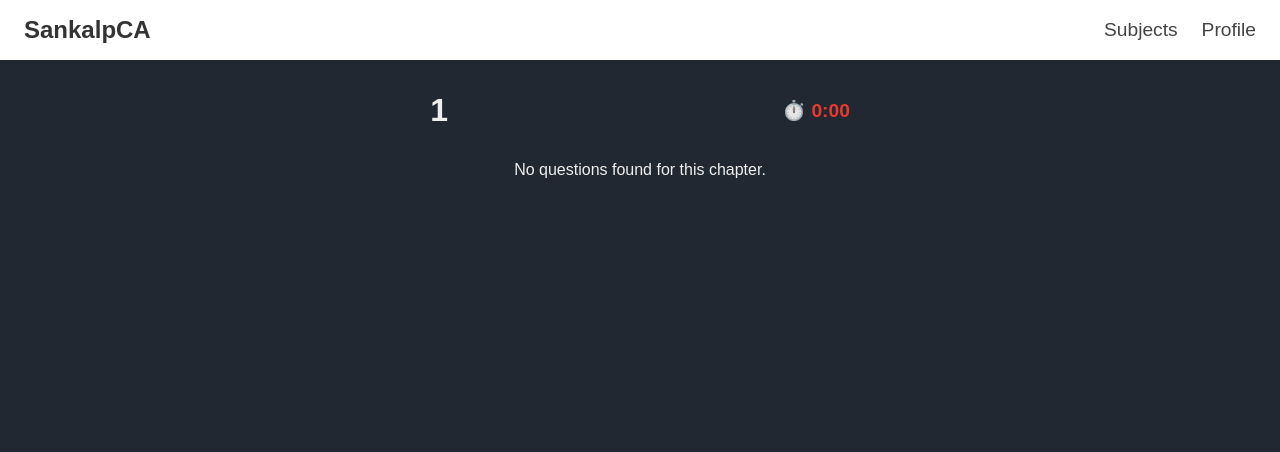
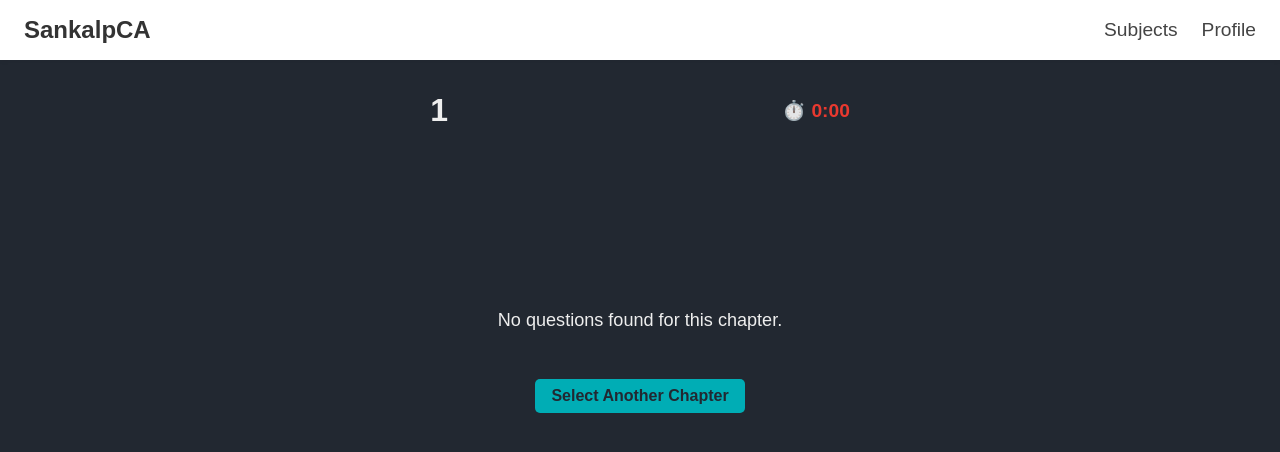
Before and after one commit to ajaynegi45/SankalpCA, a Next.js app: page /test/1/1 in a window 1280 px wide. Both pictures are taken after typing "Sample", "name@example.com" into the empty fields and a click on the button "Save & Continue". Shown: the top 452 px of the page. Built offline with nearby package versions, Linux system fonts and the light colour scheme.

Commit message:
fix: UI issue

```diff
--- a/src/app/test/[subject]/[chapter]/page.js
+++ b/src/app/test/[subject]/[chapter]/page.js
@@ -5,6 +5,7 @@ import {useParams, useRouter} from 'next/navigation'
 import UserInfoForm from '../../../../components/UserInfoForm';
 import {questionBank} from '../../../../data';
 import '../../../../styles/test.css'
+import Link from "next/link";
 
 export default function TestPage() {
     const [userInfo, setUserInfo] = useState(null);
@@ -158,7 +159,10 @@ export default function TestPage() {
                 </div>
 
                 {shuffledQuestions.length === 0 ? (
-                    <p>No questions found for this chapter.</p>
+                    <div className={"no-questions-container"}>
+                        <p>No questions found for this chapter.</p>
+                        <Link href="/subjects">Select Another Chapter</Link>
+                    </div>
                 ) : (
                     <div className="MCQ-question-box-container">
                         <div className="question-box">
--- a/src/styles/test.css
+++ b/src/styles/test.css
@@ -99,3 +99,32 @@
     background: #00ADB5;
     color: #222831;
 }
+
+
+
+.no-questions-container {
+    width: 100%;
+    height: 50vh;
+    display: flex;
+    flex-direction: column;
+    justify-content: center;
+    align-items: center;
+    gap: 3rem;
+    padding: 0;
+}
+.no-questions-container > p {
+    font-size: 1.13rem;
+
+}
+.no-questions-container > a {
+    padding: 0.5rem 1rem;
+    background: #00ADB5;
+    color: #222831;
+    border: none;
+    border-radius: 5px;
+    font-weight: bold;
+    cursor: pointer;
+}
+.no-questions-container >a:hover {
+    background: rgba(0, 173, 181, 0.80);
+}
```
